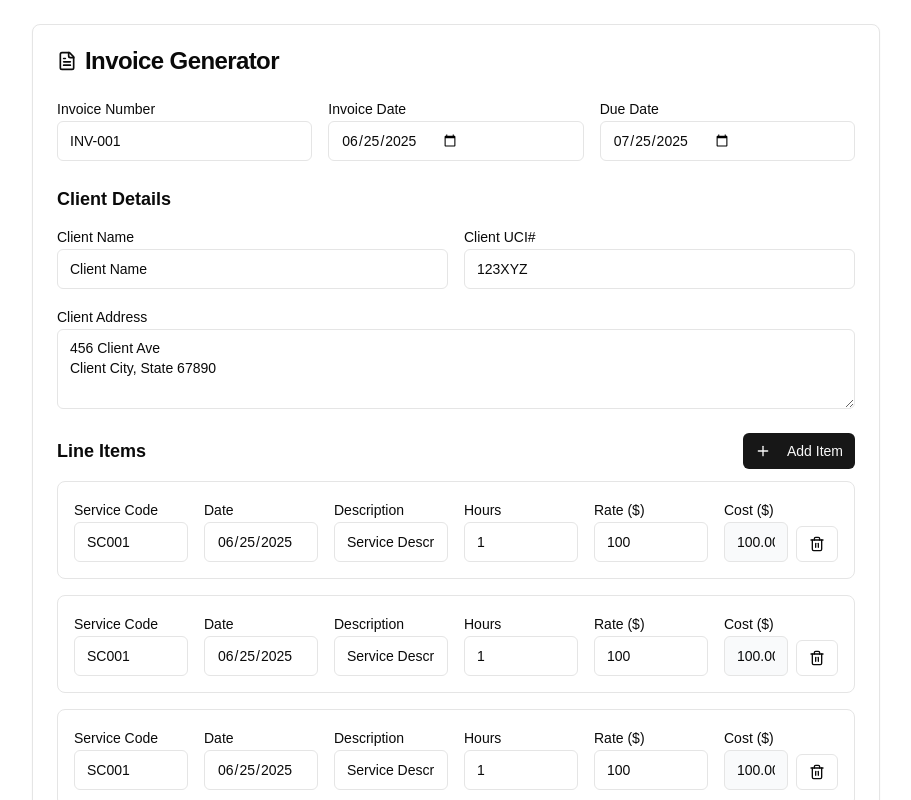
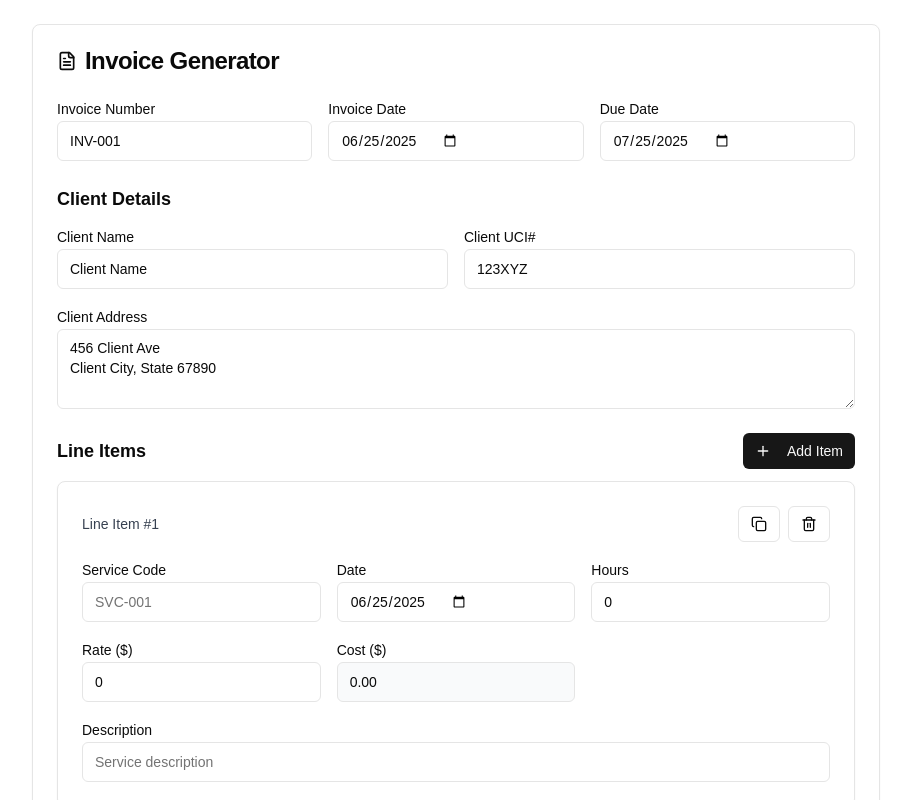
Before and after one commit to SapioBeasley/invoiceGenerator, a Next.js app: page / in a window 1280 px wide. Both pictures are taken after a click on the button "Add Item". Shown: the top 800 px of the page, without its empty margins (184-1095 px from the left). Built offline with nearby package versions, Linux system fonts and the light colour scheme.

Commit message:
lineitem cleanup and clone

```diff
--- a/src/components/invoiceGenerator/index.tsx
+++ b/src/components/invoiceGenerator/index.tsx
@@ -6,7 +6,7 @@ import { Card, CardContent, CardHeader, CardTitle } from '@/components/ui/card';
 import { Input } from '@/components/ui/input';
 import { Label } from '@/components/ui/label';
 import { Textarea } from '@/components/ui/textarea';
-import { Download, FileText, Plus, Trash2 } from 'lucide-react';
+import { Copy, Download, FileText, Plus, Trash2 } from 'lucide-react';
 import dayjs from 'dayjs';
 import utc from 'dayjs/plugin/utc';
 import { autoTable } from 'jspdf-autotable';
@@ -67,17 +67,7 @@ const InvoiceGenerator = () => {
       address: '456 Client Ave\nClient City, State 67890',
       uci: '123XYZ',
     },
-    // lineItems: [],
-    lineItems: Array(30)
-      .fill(0)
-      .map((_, i) => ({
-        serviceCode: 'SC001',
-        date: dayjs.utc().toISOString().split('T')[0],
-        description: 'Service Description',
-        time: 1,
-        rate: 100,
-        cost: 100,
-      })),
+    lineItems: [],
     notes: 'Payment due within 30 days. Thank you for your business!',
   });
 
@@ -102,6 +92,17 @@ const InvoiceGenerator = () => {
     setInvoiceData((prev) => ({
       ...prev,
       lineItems: prev.lineItems.filter((_, i) => i !== index),
+    }));
+  };
+
+  const cloneLineItem = (index: number) => {
+    setInvoiceData((prev) => ({
+      ...prev,
+      lineItems: [
+        ...prev.lineItems.slice(0, index + 1),
+        { ...prev.lineItems[index] },
+        ...prev.lineItems.slice(index + 1),
+      ],
     }));
   };
 
@@ -456,12 +457,39 @@ const InvoiceGenerator = () => {
               </Button>
             </div>
 
-            <div className='space-y-4'>
+            <div className='space-y-6'>
               {invoiceData.lineItems.map((item, index) => (
                 <div
                   key={index}
-                  className='grid grid-cols-1 md:grid-cols-6 gap-4 p-4 border rounded-lg'
+                  className='p-6 border rounded-lg bg-white shadow-sm'
                 >
+                  {/* Header with item number and action buttons */}
+                  <div className='flex items-center justify-between mb-4'>
+                    <h4 className='text-sm font-medium text-gray-700'>
+                      Line Item #{index + 1}
+                    </h4>
+                    <div className='flex gap-2'>
+                      <Button
+                        variant='outline'
+                        size='sm'
+                        onClick={() => cloneLineItem(index)}
+                        title='Clone this line item'
+                      >
+                        <Copy className='h-4 w-4' />
+                      </Button>
+                      <Button
+                        variant='outline'
+                        size='sm'
+                        onClick={() => removeLineItem(index)}
+                        title='Remove this line item'
+                      >
+                        <Trash2 className='h-4 w-4' />
+                      </Button>
+                    </div>
+                  </div>
+
+                  {/* Input fields in a cleaner grid */}
+                  <div className='grid grid-cols-1 md:grid-cols-2 lg:grid-cols-3 gap-4'>
                     <div>
                       <Label>Service Code</Label>
                       <Input
@@ -482,17 +510,7 @@ const InvoiceGenerator = () => {
                         }
                       />
                     </div>
-                  <div>
-                    <Label>Description</Label>
-                    <Input
-                      value={item.description}
-                      onChange={(e) =>
-                        updateLineItem(index, 'description', e.target.value)
-                      }
-                      placeholder='Service description'
-                    />
-                  </div>
-                  <div>
+                    <div className='md:col-span-2 lg:col-span-1'>
                       <Label>Hours</Label>
                       <Input
                         type='number'
@@ -522,23 +540,27 @@ const InvoiceGenerator = () => {
                         }
                       />
                     </div>
-                  <div className='flex items-end gap-2'>
-                    <div className='flex-1'>
+                    <div>
                       <Label>Cost ($)</Label>
                       <Input
                         value={item.cost.toFixed(2)}
                         readOnly
-                        className='bg-gray-50'
+                        className='bg-gray-50 font-medium'
                       />
                     </div>
-                    <Button
-                      variant='outline'
-                      size='sm'
-                      onClick={() => removeLineItem(index)}
-                      className='mb-0'
-                    >
-                      <Trash2 className='h-4 w-4' />
-                    </Button>
+                  </div>
+
+                  {/* Description gets its own row for better space */}
+                  <div className='mt-4'>
+                    <Label>Description</Label>
+                    <Input
+                      value={item.description}
+                      onChange={(e) =>
+                        updateLineItem(index, 'description', e.target.value)
+                      }
+                      placeholder='Service description'
+                      className='w-full'
+                    />
                   </div>
                 </div>
               ))}
```
Lines whose indentation alone changed are shown as unchanged.
